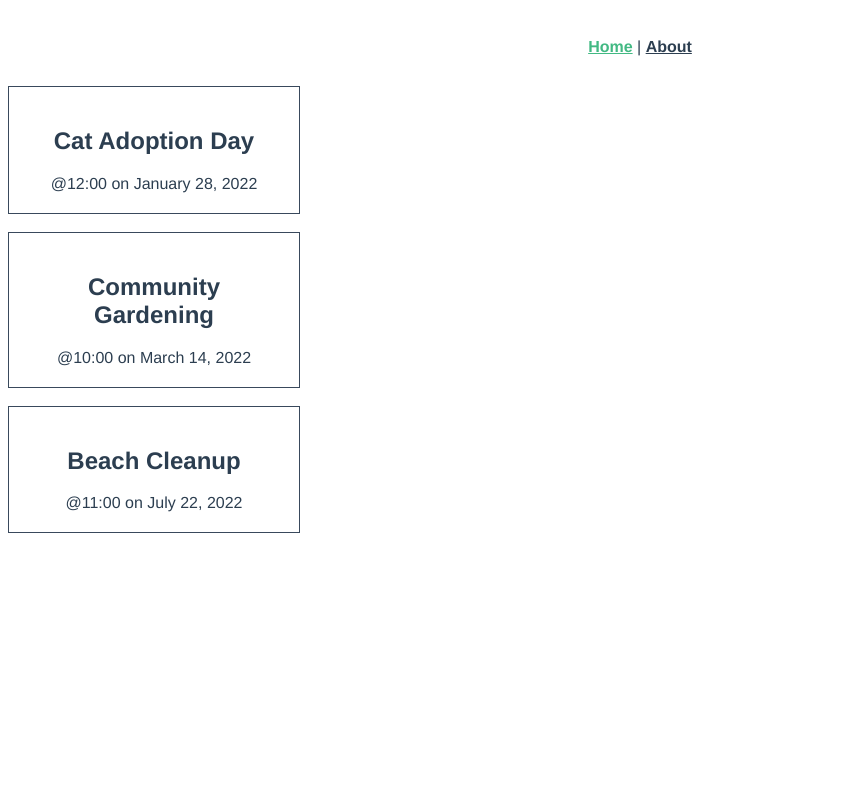
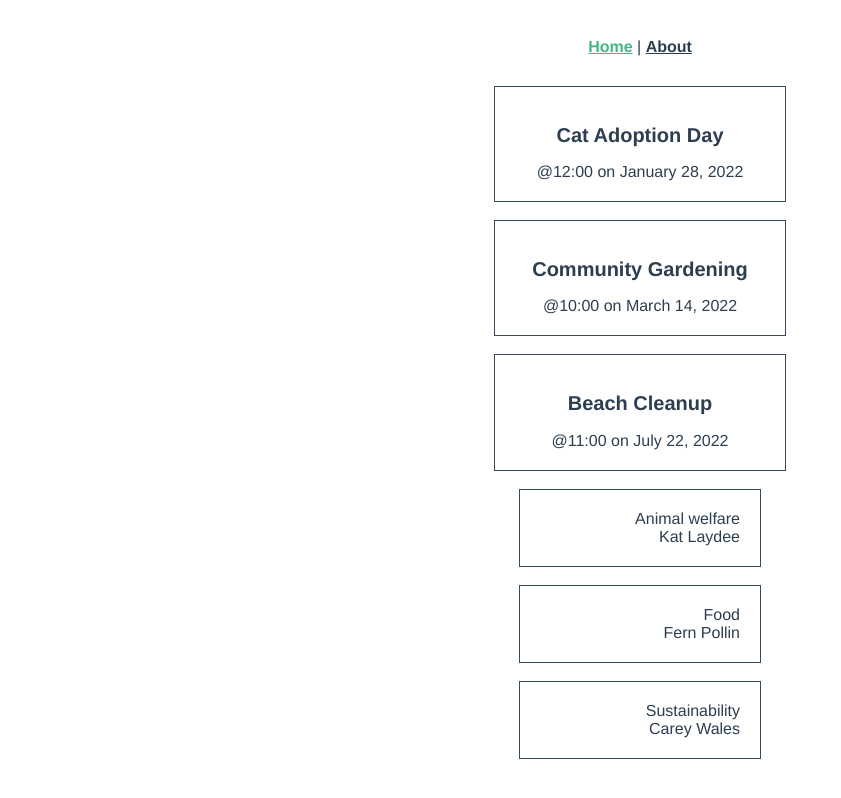
Before and after one commit to ApiLies/331-Lab02-Vue-Vite-Implementation, a Vue app: page / in a window 1280 px wide. Shown: the whole page, without its empty margins (0-841 px from the left). Built offline with nearby package versions, Linux system fonts and the light colour scheme; the HTML template or start-up script is replaced by a standard one.

Commit message:
Checkpoint 8.7
Added Categories card with category name and organizer

```diff
--- a/src/App.vue
+++ b/src/App.vue
@@ -17,7 +17,7 @@
   </div>
 </template>
 
-<style scoped>
+<style>
 #layout {
   font-family: Avenir, Helvetica, Arial, sans-serif;
   -webkit-font-smoothing: antialiased;
@@ -38,4 +38,8 @@
 nav a.router-link-exact-active {
   color: #42b983;
 }
+
+h2 {
+  font-size: 20px;
+}
 </style>
--- /dev/null
+++ b/src/components/CategoriesCard.vue
@@ -0,0 +1,32 @@
+<script setup lang="ts">
+import type { Event } from '@/types'
+
+defineProps<{
+  event: Event
+}>()
+</script>
+
+<template>
+  <div class="categories-card">
+    <div>{{ event.category }}</div>
+    <div>{{ event.organizer }}</div>
+  </div>
+</template>
+
+<style scoped>
+.categories-card {
+  text-align: right;
+  font-size: 16px;
+
+  padding: 20px;
+  width: 200px;
+  cursor: pointer;
+  border: 1px solid #39495c;
+  margin-bottom: 18px;
+}
+
+.categories-card:hover {
+  transform: scale(1.01);
+  box-shadow: 0 3px 12px 0 rgba(0, 0, 0, 0.2);
+}
+</style>
--- a/src/views/HomeView.vue
+++ b/src/views/HomeView.vue
@@ -1,11 +1,12 @@
 <script setup lang="ts">
 import EventCard from '@/components/EventCard.vue'
+import CategoriesCard from '@/components/CategoriesCard.vue'
 import type { Event } from '@/types'
 import { ref } from 'vue'
 const events = ref<Event[]>([
   {
     id: 5928101,
-    category: 'animal welfare',
+    category: 'Animal welfare',
     title: 'Cat Adoption Day',
     description: 'Find your new feline friend at this event.',
     location: 'Meow Town',
@@ -16,7 +17,7 @@
   },
   {
     id: 4582797,
-    category: 'food',
+    category: 'Food',
     title: 'Community Gardening',
     description: 'Join us as we tend to the community edible plants',
     location: 'Flora City',
@@ -27,7 +28,7 @@
   },
   {
     id: 8419988,
-    category: 'sustainability',
+    category: 'Sustainability',
     title: 'Beach Cleanup',
     description: 'Help pick up trash along the shore',
     location: 'Playa del Carmen',
@@ -40,7 +41,16 @@
 </script>
 
 <template>
-  <div class="home">
+  <div class="events">
     <EventCard v-for="event in events" :key="event.id" :event="event" />
+    <CategoriesCard v-for="event in events" :key="event.id" :event="event" />
   </div>
 </template>
+
+<style scoped>
+.events {
+  display: flex;
+  flex-direction: column;
+  align-items: center;
+}
+</style>
```
